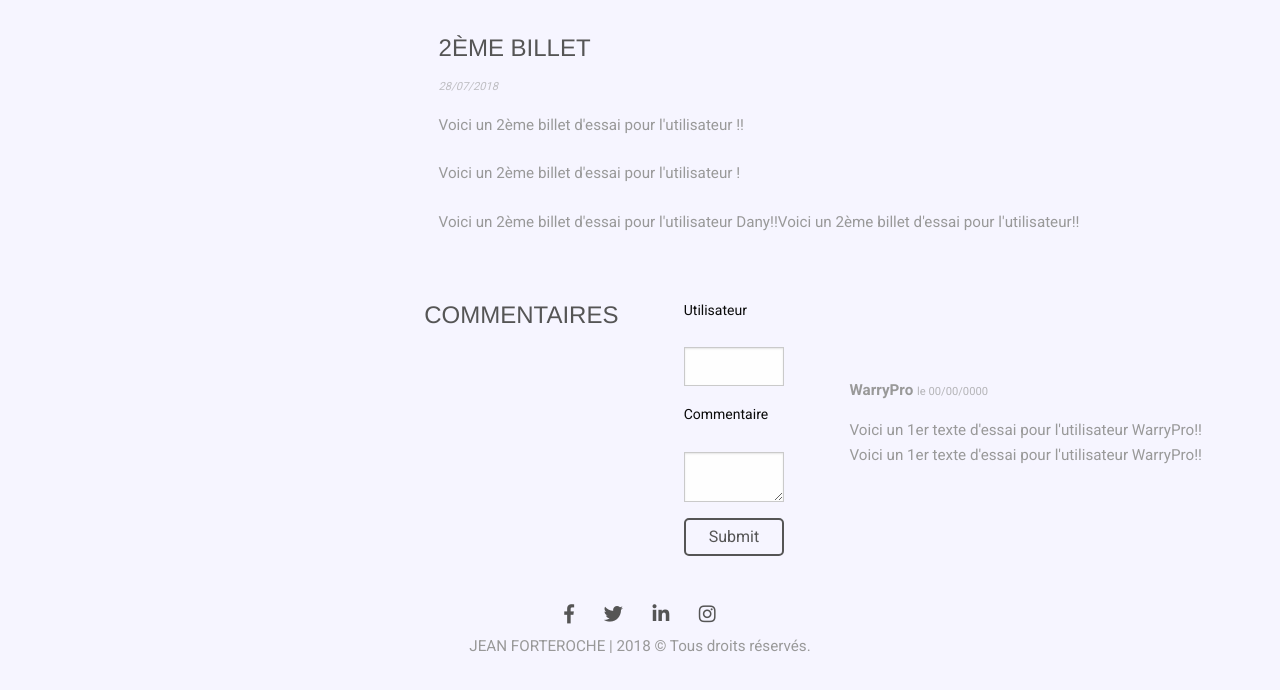
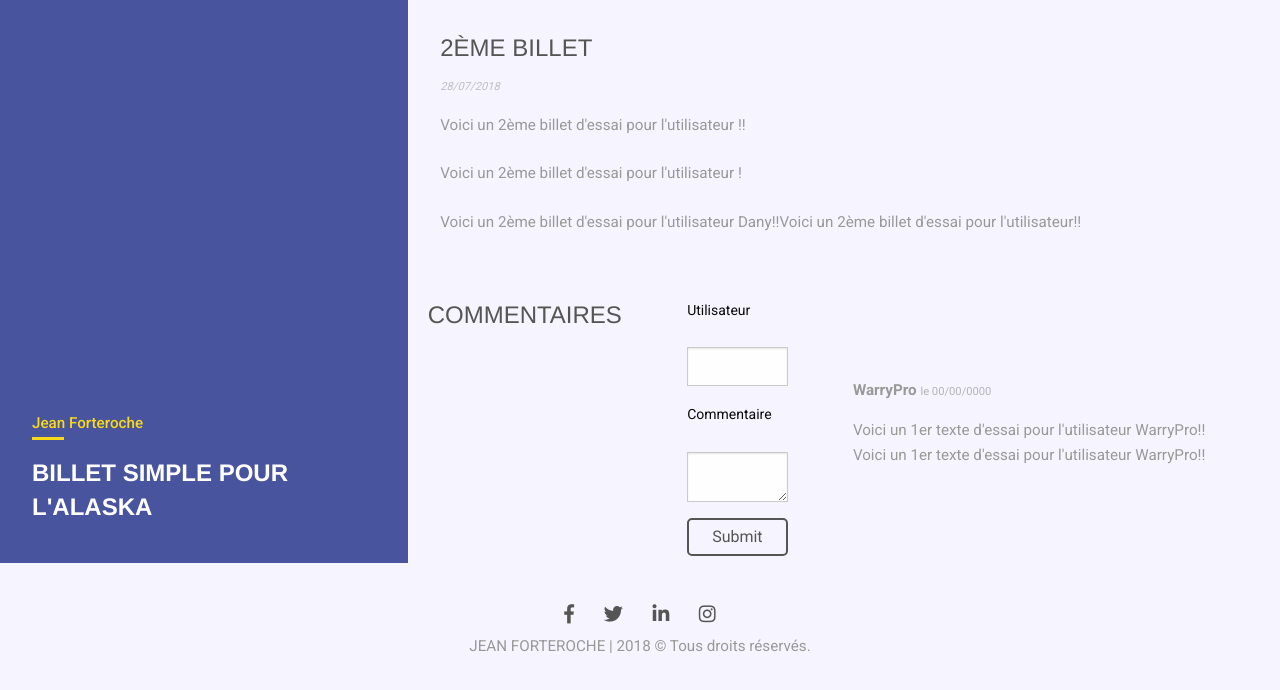
Before and after one commit to WarryPro/Projet3, a PHP site: page /index.php?action=post&id=2 in a window 1280 px wide. Shown: the part 323-1013 px from the top of the page. Run offline with PHP 8.4, Linux system fonts and the light colour scheme; data comes from the database, SQL or seed files in the repository; style sheets or scripts are compiled from the project's sources; some libraries are stand-ins or nearby versions.

Commit message:
styles pour l'aside de la page Post

```diff
--- a/public/scss/components/post-aside.scss
+++ b/public/scss/components/post-aside.scss
@@ -1,3 +1,68 @@
 .post-main-container {
+  .post-aside {
+    display: flex;
+    flex-direction: column;
+    justify-content: space-between;
+    background-color: $postFirstColor;
+    padding: 2rem;
+    h1, a {
+      color: #fff;
+    }
 
+    .post-header {
+      &-blog {
+        display: flex;
+        justify-content: space-between;
+        .main-header__title {
+          text-transform: capitalize;
+          font-weight: 500;
+        }
+      }
+      a {
+        padding: 0.5rem 0;
+        text-transform: inherit;
+        &:hover {
+          color: $postThirdColor;
+        }
+      }
+      .main-menu__link {
+        position: relative;
+        &:before {
+          content: '';
+          position: absolute;
+          bottom: 0;
+          width: 0;
+          height: 3px;
+          background-color: $postThirdColor;
+        }
+        &:hover {
+          &:before {
+            width: 100%;
+            transition: width 0.3s ease-in-out;
+          }
+        }
+      }
+    }
+
+    .container-titre-livre {
+      .auteur {
+        position: relative;
+        color: $postThirdColor;
+        font-weight: 500;
+        padding-bottom: 5px;
+        &:before {
+          content: '';
+          position: absolute;
+          bottom: 0;
+          width: 2rem;
+          height: 3px;
+          background-color: $postThirdColor;
+        }
+      }
+      .titre-livre {
+        font-weight: 700;
+        font-size: 1.5rem;
+      }
+    }
+  }
 }
```
